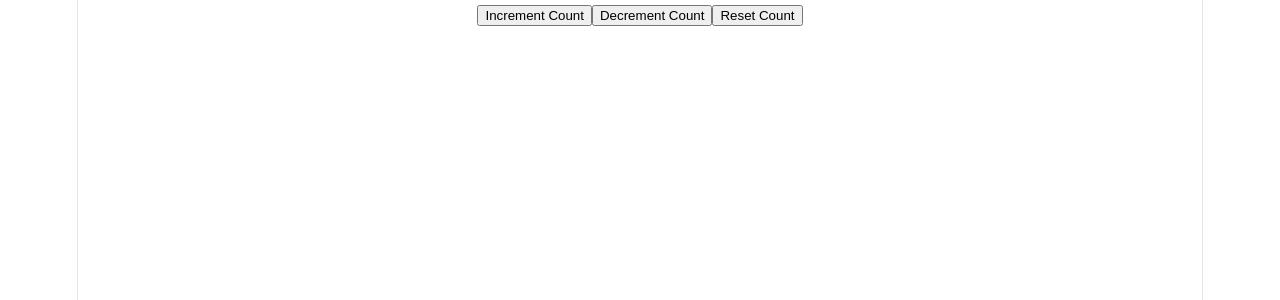
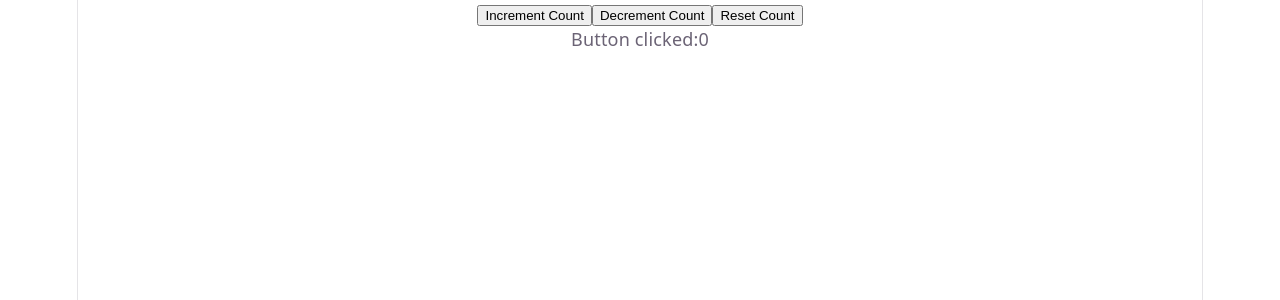
Before and after one commit to Paa1Vyas/react_interns, a React app: page / in a window 1280 px wide. Shown: the top 300 px of the page. Built offline with nearby package versions, Linux system fonts and the light colour scheme; the HTML template or start-up script is replaced by a standard one.

Commit message:
Fixed the Click display

```diff
--- a/src/StateDemo.jsx
+++ b/src/StateDemo.jsx
@@ -19,7 +19,7 @@ export default function StateDemo() {
         <button onClick={incrementCount}>Increment Count</button>
         <button onClick={decrementCount}>Decrement Count</button>
         <button onClick={() => setCount(0)}>Reset Count</button>
-        {/* removed the count display */}
+        <p>Button clicked:{count}</p>
     </div>
   )
 }
```
